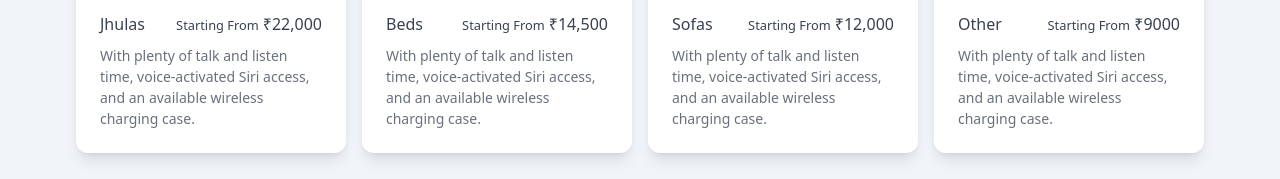
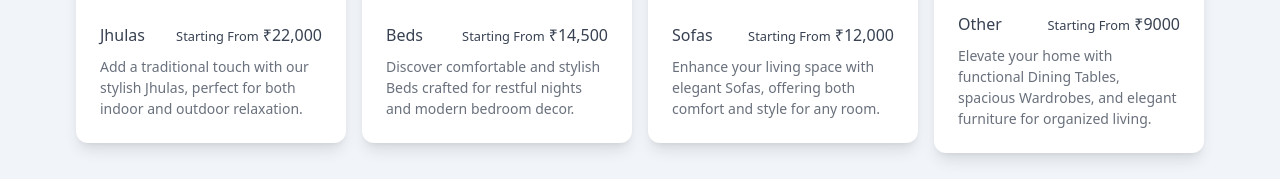
Before and after one commit to CHAVDAYASHVANTSINH612/LeepWood-Furniture-Static-Angular, an Angular app: page / in a window 1280 px wide. Shown: the part 971-1150 px from the top of the page. Built offline with nearby package versions, Linux system fonts and the light colour scheme.

Commit message:
Productpage added made responsive for laptop 2

```diff
--- a/src/app/Components/products/products.component.html
+++ b/src/app/Components/products/products.component.html
@@ -27,8 +27,7 @@
               </p>
             </div>
             <p class="block font-sans text-sm antialiased font-normal leading-normal text-gray-700 opacity-75">
-              With plenty of talk and listen time, voice-activated Siri access, and an
-              available wireless charging case.
+              Add a traditional touch with our stylish Jhulas, perfect for both indoor and outdoor relaxation.
             </p>
           </div>
           <!-- <div class="p-3 pt-0">
@@ -65,8 +64,7 @@
               </p>
             </div>
             <p class="block font-sans text-sm antialiased font-normal leading-normal text-gray-700 opacity-75">
-              With plenty of talk and listen time, voice-activated Siri access, and an
-              available wireless charging case.
+              Discover comfortable and stylish Beds crafted for restful nights and modern bedroom decor.
             </p>
           </div>
           <!-- <div class="p-3 pt-0">
@@ -103,8 +101,7 @@
               </p>
             </div>
             <p class="block font-sans text-sm antialiased font-normal leading-normal text-gray-700 opacity-75">
-              With plenty of talk and listen time, voice-activated Siri access, and an
-              available wireless charging case.
+              Enhance your living space with elegant Sofas, offering both comfort and style for any room.
             </p>
           </div>
           <!-- <div class="p-3 pt-0">
@@ -141,8 +138,8 @@
               </p>
             </div>
             <p class="block font-sans text-sm antialiased font-normal leading-normal text-gray-700 opacity-75">
-              With plenty of talk and listen time, voice-activated Siri access, and an
-              available wireless charging case.
+              Elevate your home with functional Dining Tables, spacious Wardrobes, and elegant furniture for organized
+              living.
             </p>
           </div>
           <!-- <div class="p-3 pt-0">
```
